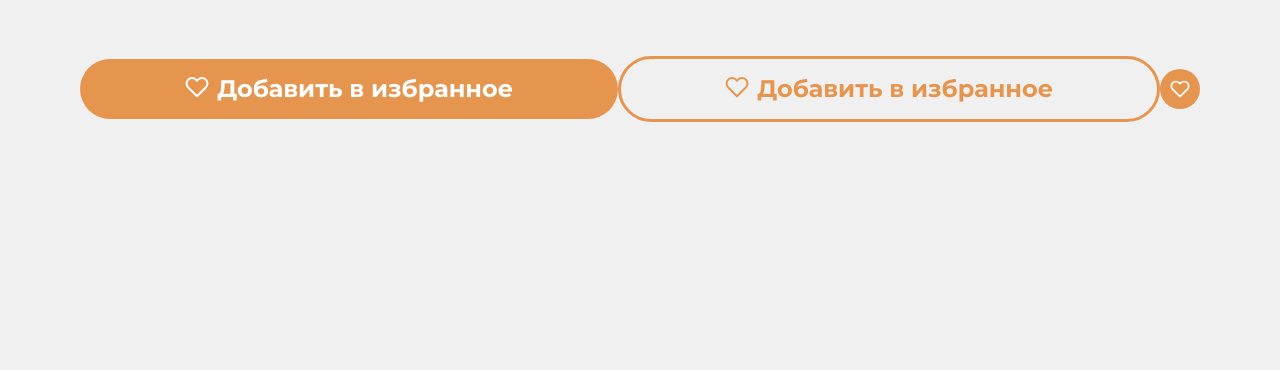
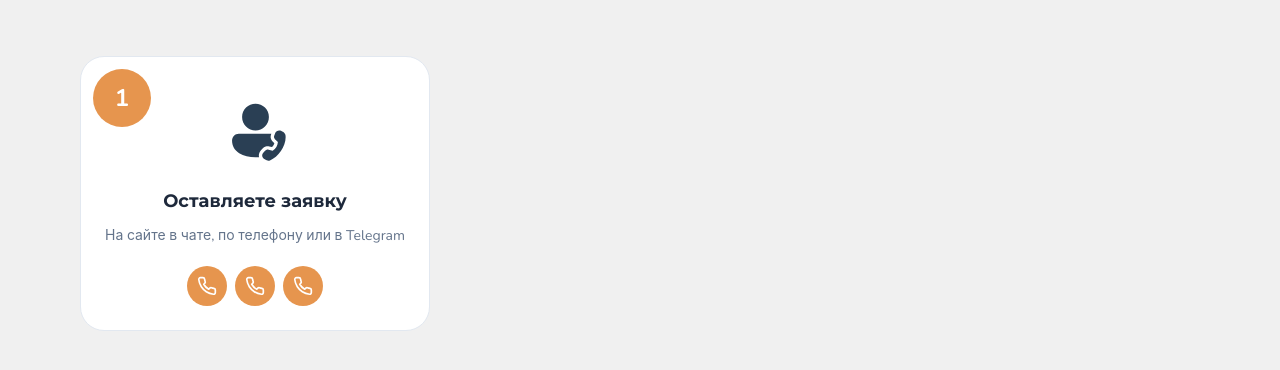
Before and after one commit to muntheoy/serviss911, a React (Vite) app: page / in a window 1280 px wide. Shown: the top 370 px of the page. Built offline with nearby package versions, Linux system fonts and the light colour scheme.

Commit message:
RequestCard

```diff
--- a/src/App.jsx
+++ b/src/App.jsx
@@ -5,32 +5,20 @@ import lockIcon from "./assets/icons/lock.svg";
 import doorIcon from "./assets/icons/door.svg";
 import ServicesSection from "./components/ServicesSection";
 import Button from "./components/Button";
-import { FiArrowRight, FiHeart } from "react-icons/fi";
+import callIcon from "./assets/icons/fluent_person-call-20-filled.svg";
+import RequestCard from "./components/RequestCard";
 
 function App() {
   return (
     <div className="app">
-      <Button
-        variant="filled"
-        icon={<FiHeart />}
-        onClick={() => console.log("Лайк!")}
-      >
-        Добавить в избранное
-      </Button>
-
-         <Button
-        variant="outlined"
-        icon={<FiHeart />}
-        onClick={() => console.log("Лайк!")}
-      >
-        Добавить в избранное
-      </Button>
-      <Button
-  variant="icon"  // ← важно указать variant="icon"
-  icon={<FiHeart />}
-  ariaLabel="Добавить в избранное"
-  onClick={() => console.log("Лайк!")}
-/>
+      <RequestCard
+        stepNumber={1}
+        icon={<img src={callIcon} alt="Иконка звонка" className="card-icon" />}
+        title="Оставляете заявку"
+        description="На сайте в чате, по телефону или в Telegram"
+        showButtons={true}
+        buttonVariant="filled" // или "outlined", "text"
+      />
     </div>
   );
 }
--- /dev/null
+++ b/src/components/RequestCard.jsx
@@ -0,0 +1,53 @@
+import React from "react";
+import styles from "./RequestCard.module.scss";
+import { FiMessageSquare, FiPhone, FiSend } from "react-icons/fi";
+import Button from "./Button";
+
+const RequestCard = ({
+  stepNumber = 1,
+  icon = <FiMessageSquare size={24} />,
+  title = "Оставляете заявку",
+  description = "На сайте в чате, по телефону или в Telegram",
+  showButtons = true,
+  buttonVariant = "filled",
+}) => {
+  return (
+    <div className={styles.card}>
+      <div className={styles.stepIndicator}>{stepNumber}</div>
+
+      <div className={styles.content}>
+        <div className={styles.icon}>{icon}</div>
+        <h3 className={styles.title}>{title}</h3>
+        <p className={styles.description}>{description}</p>
+      </div>
+
+      {showButtons && (
+        <div className={styles.buttons}>
+
+          <Button
+            variant="icon"
+            icon={<FiPhone />}
+            className="primary" // или red/green/yellow/gray
+            ariaLabel="Лайк"
+          />
+          <Button
+            variant="icon"
+            icon={<FiPhone />}
+            className="primary" // или red/green/yellow/gray
+            ariaLabel="Лайк"
+          />
+          <Button
+            variant="icon"
+            icon={<FiPhone />}
+            className="primary" // или red/green/yellow/gray
+            ariaLabel="Лайк"
+          />
+
+
+        </div>
+      )}
+    </div>
+  );
+};
+
+export default RequestCard;
--- /dev/null
+++ b/src/components/RequestCard.module.scss
@@ -0,0 +1,68 @@
+@use '../styles/variables' as *;
+@use 'sass:map';
+
+.card {
+  position: relative;
+  border: 1px solid #e2e8f0;
+  border-radius: 1.5rem;
+  padding: 24px;
+  padding-top: 40px;
+  background: white;
+  transition: all 0.3s ease;
+}
+
+.stepIndicator {
+  position: absolute;
+  top: 12px;
+  left: 12px;
+  width: 3.625rem;
+  height: 3.625rem;
+  border-radius: 50%;
+  background: map-get($colors, primary-500);
+  color: white;
+  display: flex;
+  align-items: center;
+  justify-content: center;
+  font-weight: bold;
+  font-size: 1.5rem;
+}
+
+.content {
+    display: flex;
+    flex-direction: column;
+  justify-content: center;
+  text-align: center;
+  margin-bottom: 20px;
+}
+
+.icon {
+  font-size: 32px;
+  color: #3b82f6;
+  margin-bottom: 16px;
+}
+
+.title {
+  font-size: 18px;
+  font-weight: 600;
+  margin-bottom: 12px;
+  color: #1e293b;
+}
+
+.description {
+  font-size: 14px;
+  color: #64748b;
+  line-height: 1.5;
+}
+
+.buttons {
+  display: flex;
+  justify-content: center;
+  flex-direction: row;
+  gap: 0.5rem;
+
+  /* Стили для вашего компонента Button */
+  .button {
+    width: 100%;
+    justify-content: center;
+  }
+}
--- a/src/styles/_variables.scss
+++ b/src/styles/_variables.scss
@@ -4,7 +4,7 @@ $colors: (
   primary-400: #E6944C,
   primary-100: #F9E4D2,
   primary-600: #B36119,
-  secondary: #10b981,
+  secondary-500: #2A3F54,
   text: #1f2937,
   light-bg: #F0F0F0,
   white: #ffffff,
```
Also changed, not shown: src/assets/icons/fluent_person-call-20-filled.svg (added).
